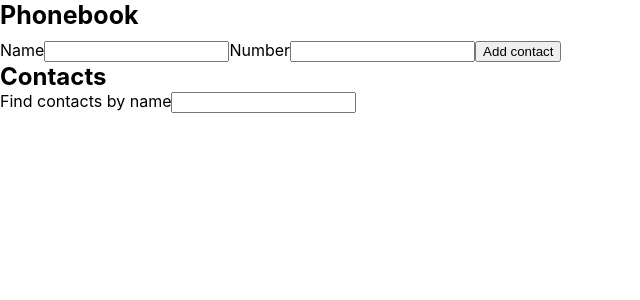
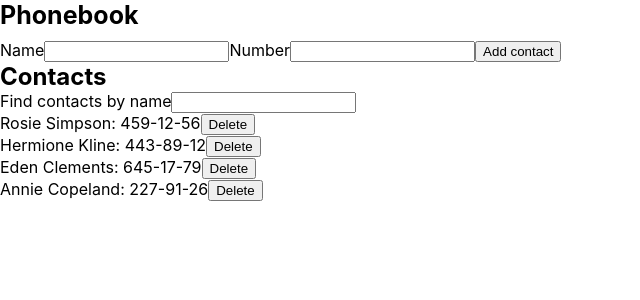
Before and after one commit to Keytarina/goit-react-hw-02-phonebook, a React (Create React App) app: page / in a window 1280 px wide. Shown: the top 300 px of the page, without its empty margins (0-640 px from the left). Built offline with nearby package versions, Linux system fonts and the light colour scheme.

Commit message:
Add function delete contact

```diff
--- a/src/components/App.jsx
+++ b/src/components/App.jsx
@@ -39,19 +39,13 @@ export class App extends Component {
     this.setState({ [name]: value });
   }
 
-  filtredСontacts = () => {
+  onFiltredСontacts = () => {
     const { filter, contacts } = this.state;
-    if(filter === ''){
-      return contacts;
-    } else {
-      return contacts.filter(contact => {
-        contact.name.toLowerCase().includes(filter.toLowerCase());
-    });
-    }
+    return contacts.filter(contact => contact.name.toLowerCase().includes(filter.toLowerCase()));
   }
 
-  onDeleteContact = () => {
-    console.log("Function delete contact");
+  onDeleteContact = (id) => {
+    this.setState({contacts: this.state.contacts.filter(contact => contact.id !== id)});
   }
 
   render() {
@@ -61,7 +55,7 @@ export class App extends Component {
         <ContactForm onSubmit={this.formSubmitHandle} />
         <h2>Contacts</h2>
         <Filter value={this.state.filter} handleChange={this.handleChangeFilter}/>
-        <ContactList filtredСontacts={this.filtredСontacts()} onDeleteContact={this.onDeleteContact}/>
+        <ContactList filtredСontacts={this.onFiltredСontacts()} onDeleteContact={this.onDeleteContact}/>
       </div>
     )
   }
--- a/src/components/ContactList/ContactList.jsx
+++ b/src/components/ContactList/ContactList.jsx
@@ -6,8 +6,7 @@ export const ContactList = ({ filtredСontacts, onDeleteContact }) => {
 	return (
 		<ul>
 			{filtredСontacts.map(contact => {
-				console.log(contact);
-				<ContactListItem
+				return <ContactListItem
 				key={contact.id}
 				contact={contact}
 				onDeleteContact={onDeleteContact}/>
@@ -15,7 +14,6 @@ export const ContactList = ({ filtredСontacts, onDeleteContact }) => {
 			)}
 		</ul>
 	)
-
 }
 
 ContactList.propTypes = {
```
